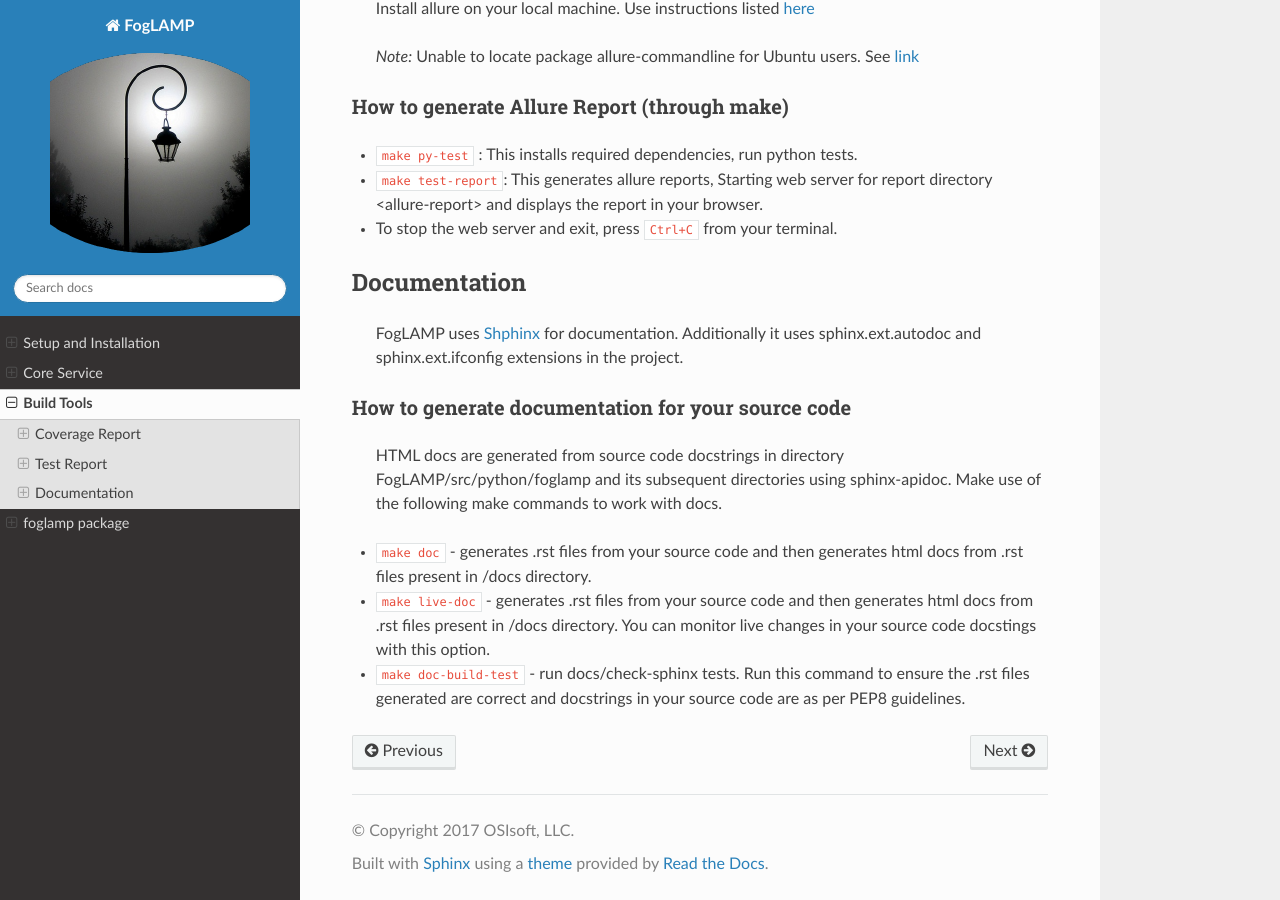
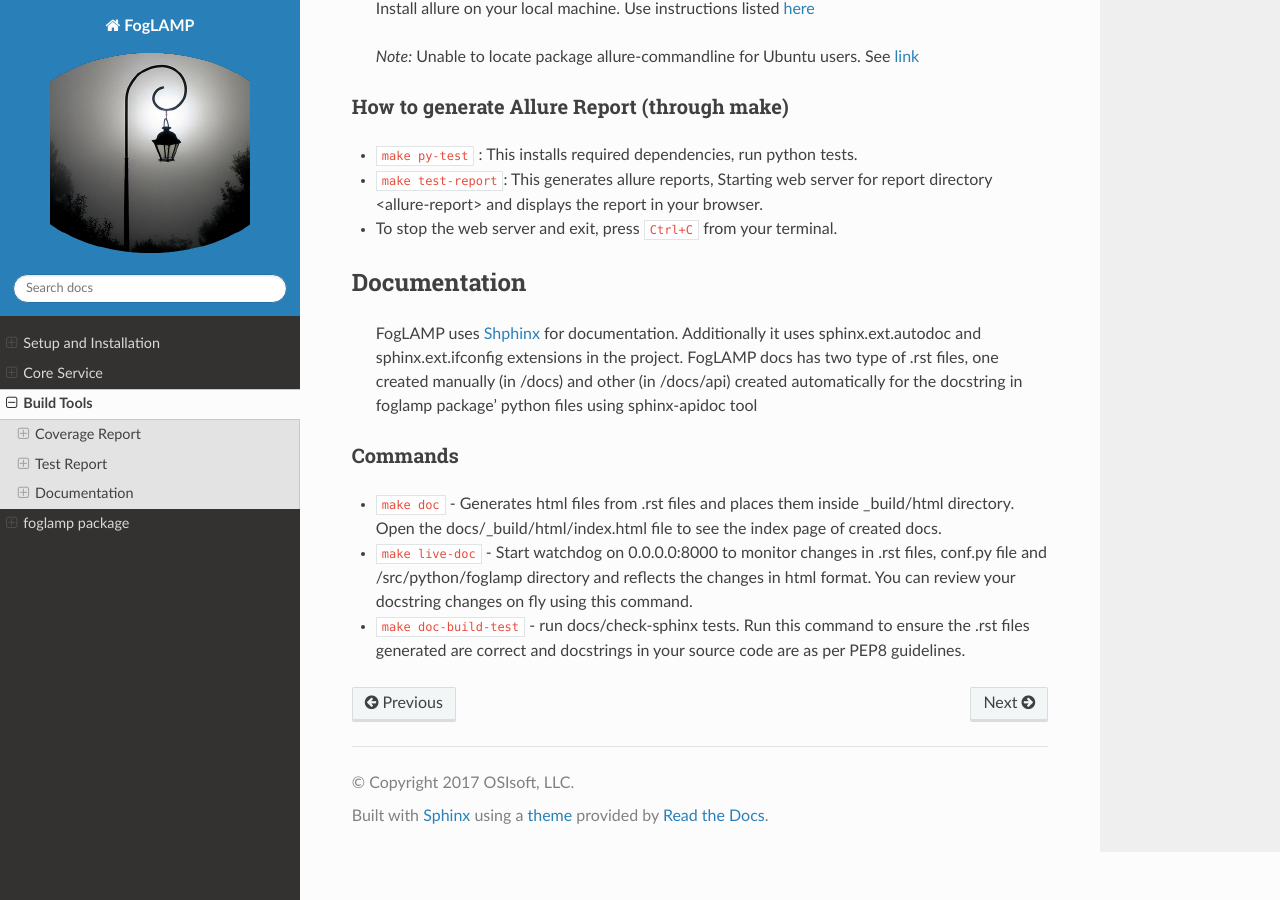
Before and after one commit to fledge-iot/fledge, a Sphinx documentation site: the page built from docs/build-tools.rst, in a window 1280 px wide and 900 px high, scrolled down 1189 px. Built offline with Sphinx 7.4.7 and the Read the Docs theme 2.0.0, drawn with Linux system fonts in a browser that asks for light colours.

Commit message:
Modified build-tools.rst

```diff
--- a/docs/build-tools.rst
+++ b/docs/build-tools.rst
@@ -57,13 +57,11 @@ Documentation
 -------------
 
  FogLAMP uses `Shphinx <http://www.sphinx-doc.org/en/stable/>`_ for documentation. Additionally it uses sphinx.ext.autodoc and sphinx.ext.ifconfig extensions in the project.
+ FogLAMP docs has two type of .rst files, one created manually (in /docs) and other (in /docs/api) created automatically for the docstring in foglamp package' python files using sphinx-apidoc tool
 
-How to generate documentation for your source code
-^^^^^^^^^^^^^^^^^^^^^^^^^^^^^^^^^^^^^^^^^^^^^^^^^^
+Commands
+^^^^^^^^
 
- HTML docs are generated from source code docstrings in directory FogLAMP/src/python/foglamp and its subsequent directories using sphinx-apidoc.
- Make use of the following make commands to work with docs.
-
-- ``make doc`` - generates .rst files from your source code and then generates html docs from .rst files present in /docs directory.
-- ``make live-doc`` - generates .rst files from your source code and then generates html docs from .rst files present in /docs directory. You can monitor live changes in your source code docstings with this option.
+- ``make doc`` - Generates html files from .rst files and places them inside _build/html directory. Open the docs/_build/html/index.html file to see the index page of created docs.
+- ``make live-doc`` - Start watchdog on 0.0.0.0:8000 to monitor changes in .rst files, conf.py file and /src/python/foglamp directory and reflects the changes in html format. You can review your docstring changes on fly using this command.
 - ``make doc-build-test`` - run docs/check-sphinx tests. Run this command to ensure the .rst files generated are correct and docstrings in your source code are as per PEP8 guidelines.
```
